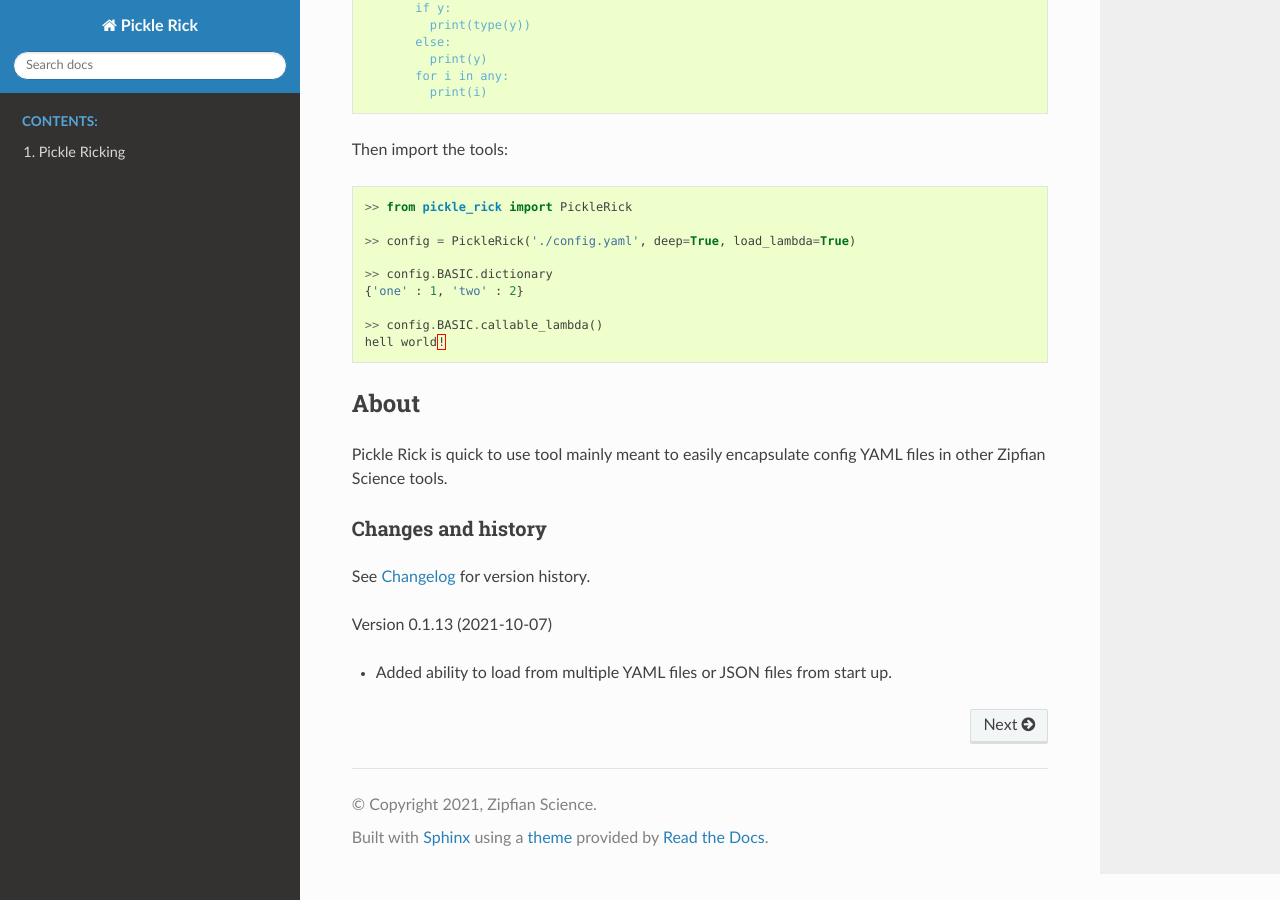
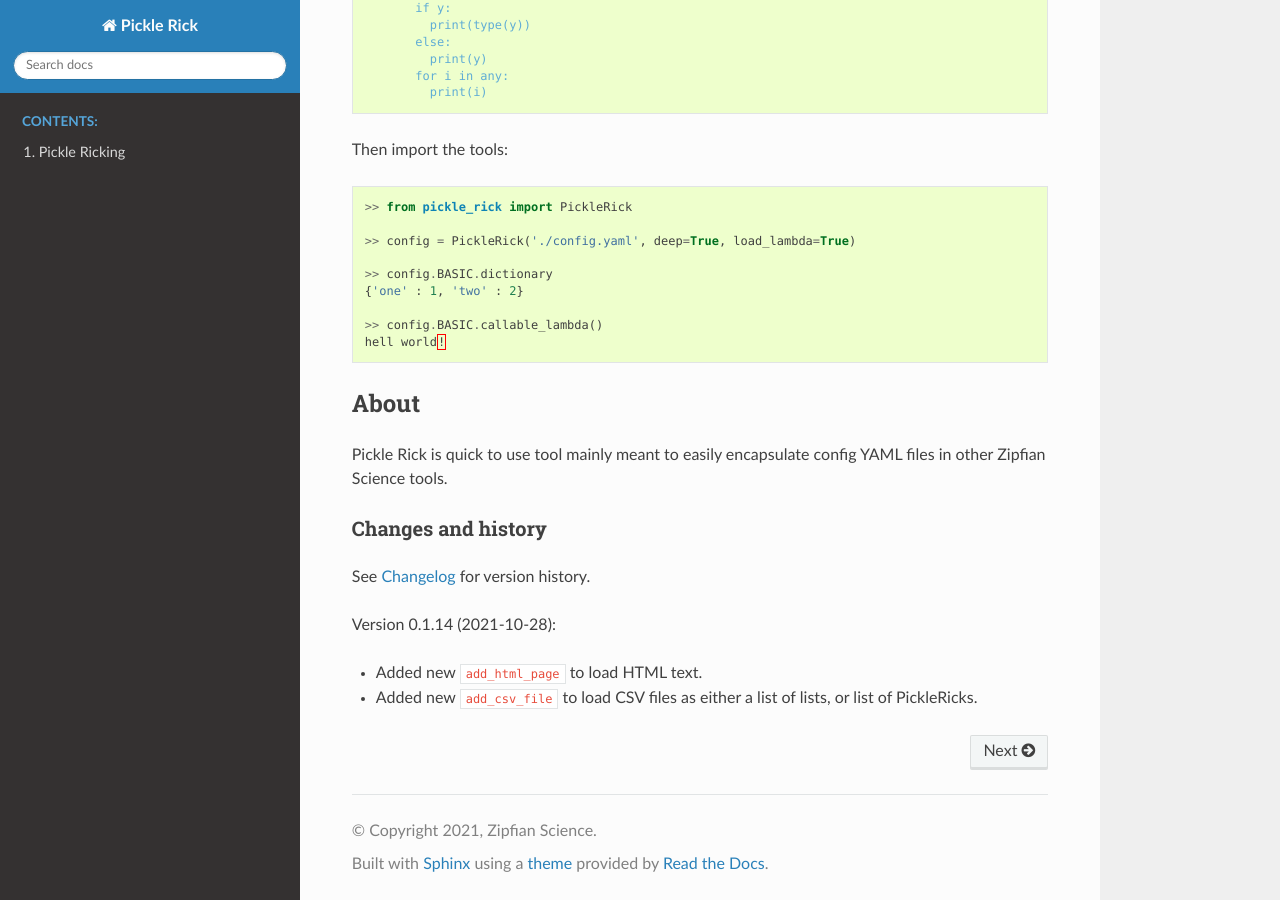
Before and after one commit to Zipfian-Science/rickled, a Sphinx documentation site: the page built from docs/source/index.rst, in a window 1280 px wide and 900 px high, scrolled down 1332 px. Built offline with Sphinx 7.4.7 and the Read the Docs theme 2.0.0, drawn with Linux system fonts in a browser that asks for light colours.

Commit message:
Deployed new version

```diff
--- a/docs/source/changelog.rst
+++ b/docs/source/changelog.rst
@@ -10,6 +10,12 @@ Changelog
 
 History
 ==========================
+
+Version 0.1.14 (2021-10-28)
+--------------------------
+
+* Added new ``add_html_page`` to load HTML text.
+* Added new ``add_csv_file`` to load CSV files as either a list of lists, or list of PickleRicks.
 
 Version 0.1.13 (2021-10-07)
 --------------------------
--- a/docs/source/index.rst
+++ b/docs/source/index.rst
@@ -101,6 +101,7 @@ Changes and history
 
 See :ref:`changelog-page` for version history.
 
-Version 0.1.13 (2021-10-07)
+Version 0.1.14 (2021-10-28):
 
-* Added ability to load from multiple YAML files or JSON files from start up.
+* Added new ``add_html_page`` to load HTML text.
+* Added new ``add_csv_file`` to load CSV files as either a list of lists, or list of PickleRicks.
--- a/pickle_rick/__init__.py
+++ b/pickle_rick/__init__.py
@@ -1,4 +1,4 @@
-__version__ = '0.1.14'
+__version__ = '0.1.15'
 import os
 import json
 import copy
--- a/version.json
+++ b/version.json
@@ -1 +1 @@
-{"major": 0, "minor": 1, "patch": 14}
+{"major": 0, "minor": 1, "patch": 15}
```
